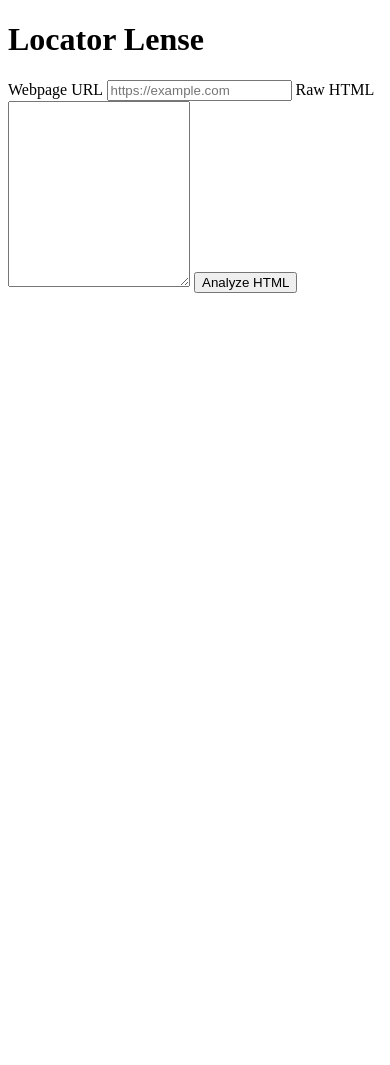
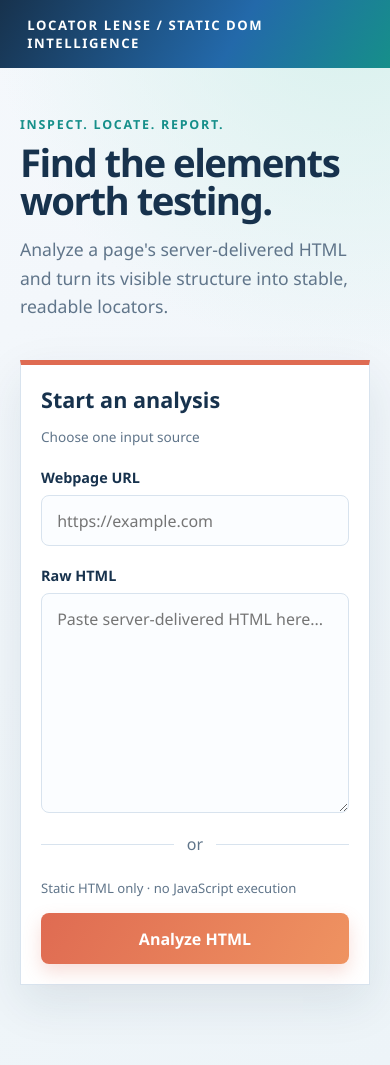
Before and after one commit to VikramSiddavattam/Capstone_Github, a Flask app: page / in a window 390 px wide. Before the commit the page ends 293 px from the top, so only its background shows below. Run offline with Flask 3, Linux system fonts and the light colour scheme.

Commit message:
feat: refine locator preference and UI

```diff
--- a/locator_lense/config.py
+++ b/locator_lense/config.py
@@ -10,7 +10,7 @@ LOCATOR_SCORES = {
     "CSS Selector": 75,
     "XPath": 65,
 }
-LOCATOR_PRIORITY = ("id", "name", "data-testid", "CSS Selector", "XPath")
+LOCATOR_PRIORITY = ("id", "name", "data-testid", "XPath", "CSS Selector")
 
 
 @dataclass(frozen=True)
--- a/locator_lense/extractor.py
+++ b/locator_lense/extractor.py
@@ -45,6 +45,10 @@ def is_visible(tag: Tag) -> bool:
     return True
 
 
+def _is_analyzable_tag(tag: Tag) -> bool:
+    return tag.name not in {"script", "style", "template", "head", "title"}
+
+
 def _category(tag: Tag) -> str | None:
     tag_name = tag.name.lower()
     role = str(tag.get("role", "")).lower()
@@ -76,7 +80,11 @@ def _attributes(tag: Tag) -> dict[str, str]:
 
 
 def extract_element_tags(soup: BeautifulSoup) -> list[Tag]:
-    return [tag for tag in soup.find_all(True) if _category(tag) is not None and is_visible(tag)]
+    return [
+        tag
+        for tag in soup.find_all(True)
+        if _is_analyzable_tag(tag) and _category(tag) is not None and is_visible(tag)
+    ]
 
 
 def extract_element_pairs(soup: BeautifulSoup) -> list[tuple[Tag, ElementRecord]]:
--- a/locator_lense/locators.py
+++ b/locator_lense/locators.py
@@ -105,8 +105,8 @@ def _candidate_pairs(tag: Tag) -> list[tuple[str, str]]:
         pairs.append(("name", f"[name={_css_quote(str(tag['name']))}]"))
     if tag.get("data-testid"):
         pairs.append(("data-testid", f"[data-testid={_css_quote(str(tag['data-testid']))}]"))
+    pairs.append(("XPath", _element_xpath(tag)))
     pairs.extend(("CSS Selector", candidate) for candidate in _css_candidates(tag))
-    pairs.append(("XPath", _element_xpath(tag)))
     return pairs
 
 
--- a/templates/index.html
+++ b/templates/index.html
@@ -1,16 +1,58 @@
 <!doctype html>
 <html lang="en">
-<head><meta charset="utf-8"><title>Locator Lense</title></head>
+<head>
+  <meta charset="utf-8">
+  <meta name="viewport" content="width=device-width, initial-scale=1">
+  <title>Locator Lense</title>
+  <style>
+    :root { color-scheme: light; --ink: #17324d; --muted: #60758a; --paper: #f5f8fc; --panel: #fff; --line: #d8e3ee; --blue: #2369aa; --teal: #168f8a; --coral: #df6b52; }
+    * { box-sizing: border-box; }
+    body { background: radial-gradient(circle at 90% 0%, #d8f1ed 0, transparent 32%), linear-gradient(145deg, #f5f8fc 0%, #edf4f8 100%); color: var(--ink); font-family: "Segoe UI", sans-serif; margin: 0; min-height: 100vh; }
+    .topbar { background: linear-gradient(120deg, #17324d, #2369aa 60%, #168f8a); color: #fff; padding: 1rem max(1.25rem, 7vw); }
+    .brand { font-size: .82rem; font-weight: 700; letter-spacing: .12em; text-transform: uppercase; }
+    main { margin: 0 auto; max-width: 1080px; padding: 4.5rem 1.25rem 5rem; }
+    .intro { max-width: 720px; }
+    .eyebrow { color: var(--teal); font-size: .78rem; font-weight: 800; letter-spacing: .14em; text-transform: uppercase; }
+    h1 { font-size: clamp(2.4rem, 7vw, 5.2rem); letter-spacing: -.04em; line-height: .98; margin: .7rem 0 1rem; }
+    .lede { color: var(--muted); font-size: 1.1rem; line-height: 1.6; margin: 0; max-width: 620px; }
+    .analysis-panel { background: var(--panel); border: 1px solid var(--line); border-top: 5px solid var(--coral); box-shadow: 0 18px 45px #17324d18; margin-top: 2.5rem; padding: clamp(1.25rem, 4vw, 2.25rem); }
+    .panel-heading { align-items: baseline; display: flex; gap: .8rem; justify-content: space-between; margin-bottom: 1.4rem; }
+    h2 { font-size: 1.35rem; margin: 0; }
+    .hint { color: var(--muted); font-size: .85rem; }
+    .field-grid { display: grid; gap: 1.25rem; grid-template-columns: 1fr 1fr; }
+    .field { display: flex; flex-direction: column; gap: .5rem; }
+    label { font-size: .9rem; font-weight: 750; }
+    input, textarea { background: #fbfdff; border: 1px solid var(--line); border-radius: 8px; color: var(--ink); font: inherit; padding: .85rem .95rem; transition: border-color .15s, box-shadow .15s; }
+    input:focus, textarea:focus { border-color: var(--blue); box-shadow: 0 0 0 3px #2369aa22; outline: none; }
+    textarea { min-height: 220px; resize: vertical; }
+    .divider { align-items: center; color: var(--muted); display: flex; gap: .8rem; justify-content: center; padding: 1.25rem 0 0; }
+    .divider::before, .divider::after { background: var(--line); content: ""; height: 1px; width: 100%; }
+    .actions { align-items: center; display: flex; gap: 1rem; justify-content: space-between; margin-top: 1.5rem; }
+    .scope { color: var(--muted); font-size: .82rem; }
+    button { background: linear-gradient(120deg, var(--coral), #ef9361); border: 0; border-radius: 8px; box-shadow: 0 8px 18px #df6b5238; color: #fff; cursor: pointer; font: inherit; font-weight: 800; padding: .9rem 1.35rem; }
+    button:hover { filter: brightness(1.05); transform: translateY(-1px); }
+    @media (max-width: 720px) { main { padding-top: 3rem; } .field-grid { grid-template-columns: 1fr; } .panel-heading, .actions { align-items: flex-start; flex-direction: column; } button { width: 100%; } }
+  </style>
+</head>
 <body>
+  <div class="topbar"><div class="brand">Locator Lense / Static DOM intelligence</div></div>
   <main>
-    <h1>Locator Lense</h1>
+    <section class="intro">
+      <div class="eyebrow">Inspect. Locate. Report.</div>
+      <h1>Find the elements worth testing.</h1>
+      <p class="lede">Analyze a page's server-delivered HTML and turn its visible structure into stable, readable locators.</p>
+    </section>
+    <section class="analysis-panel" aria-labelledby="analysis-title">
+      <div class="panel-heading"><h2 id="analysis-title">Start an analysis</h2><span class="hint">Choose one input source</span></div>
     <form method="post" action="/analyze">
-      <label for="url">Webpage URL</label>
-      <input id="url" name="url" type="url" placeholder="https://example.com">
-      <label for="raw_html">Raw HTML</label>
-      <textarea id="raw_html" name="raw_html" rows="12"></textarea>
-      <button type="submit">Analyze HTML</button>
+      <div class="field-grid">
+        <div class="field"><label for="url">Webpage URL</label><input id="url" name="url" type="url" placeholder="https://example.com"></div>
+        <div class="field"><label for="raw_html">Raw HTML</label><textarea id="raw_html" name="raw_html" placeholder="Paste server-delivered HTML here..."></textarea></div>
+      </div>
+      <div class="divider">or</div>
+      <div class="actions"><span class="scope">Static HTML only · no JavaScript execution</span><button type="submit">Analyze HTML</button></div>
     </form>
+    </section>
   </main>
 </body>
 </html>
```
Also changed, not shown: architecture.md (+2 -2 lines), design-review.md (+1 -1 lines), impl-plan.md (+2 -2 lines), requirements.md (+2 -2 lines), templates/report.html (+28 -5 lines), tests/test_locators.py (+18 -9 lines), tests/test_qa_verification.py (+8 -0 lines), README.md.
